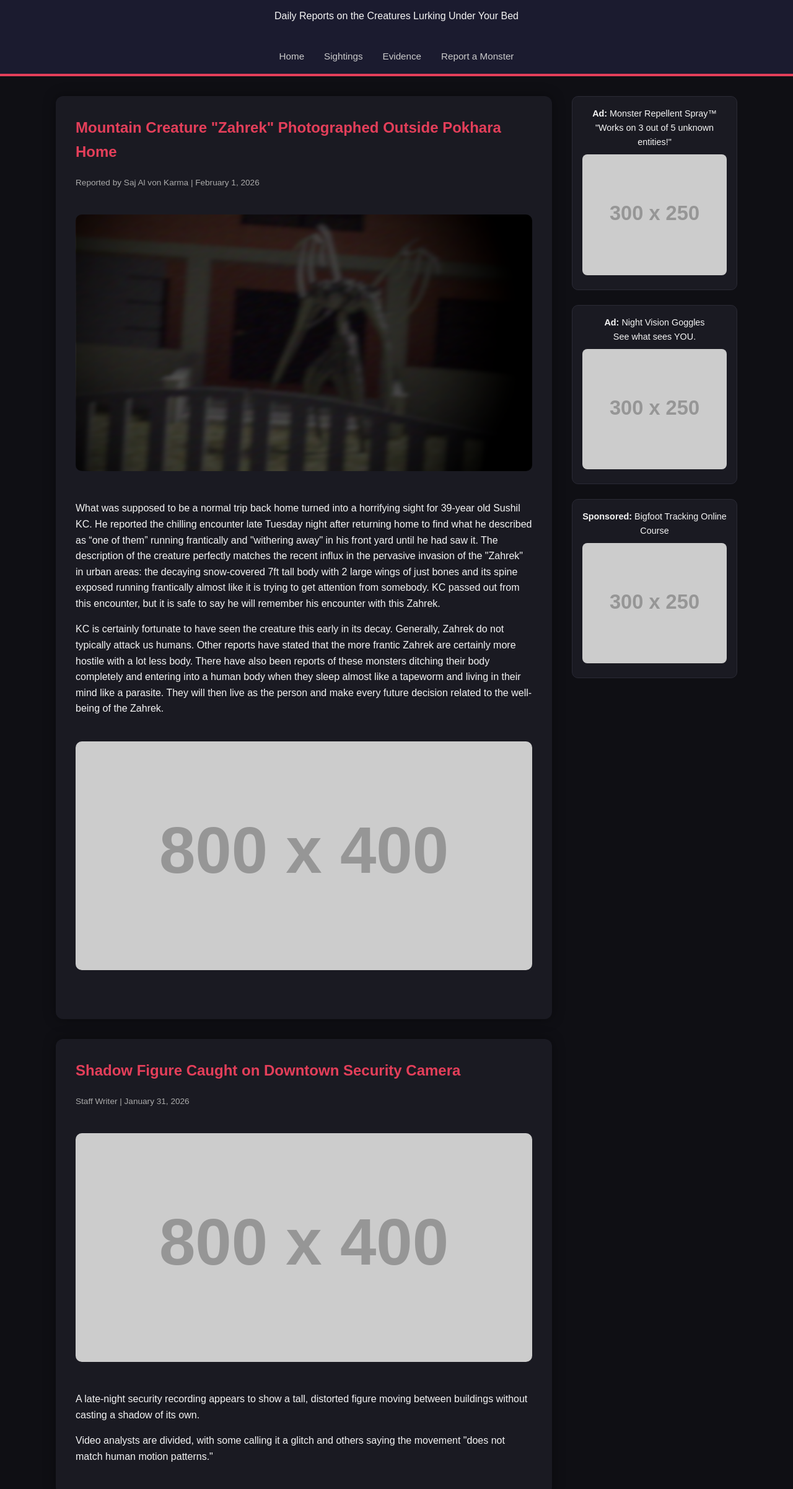
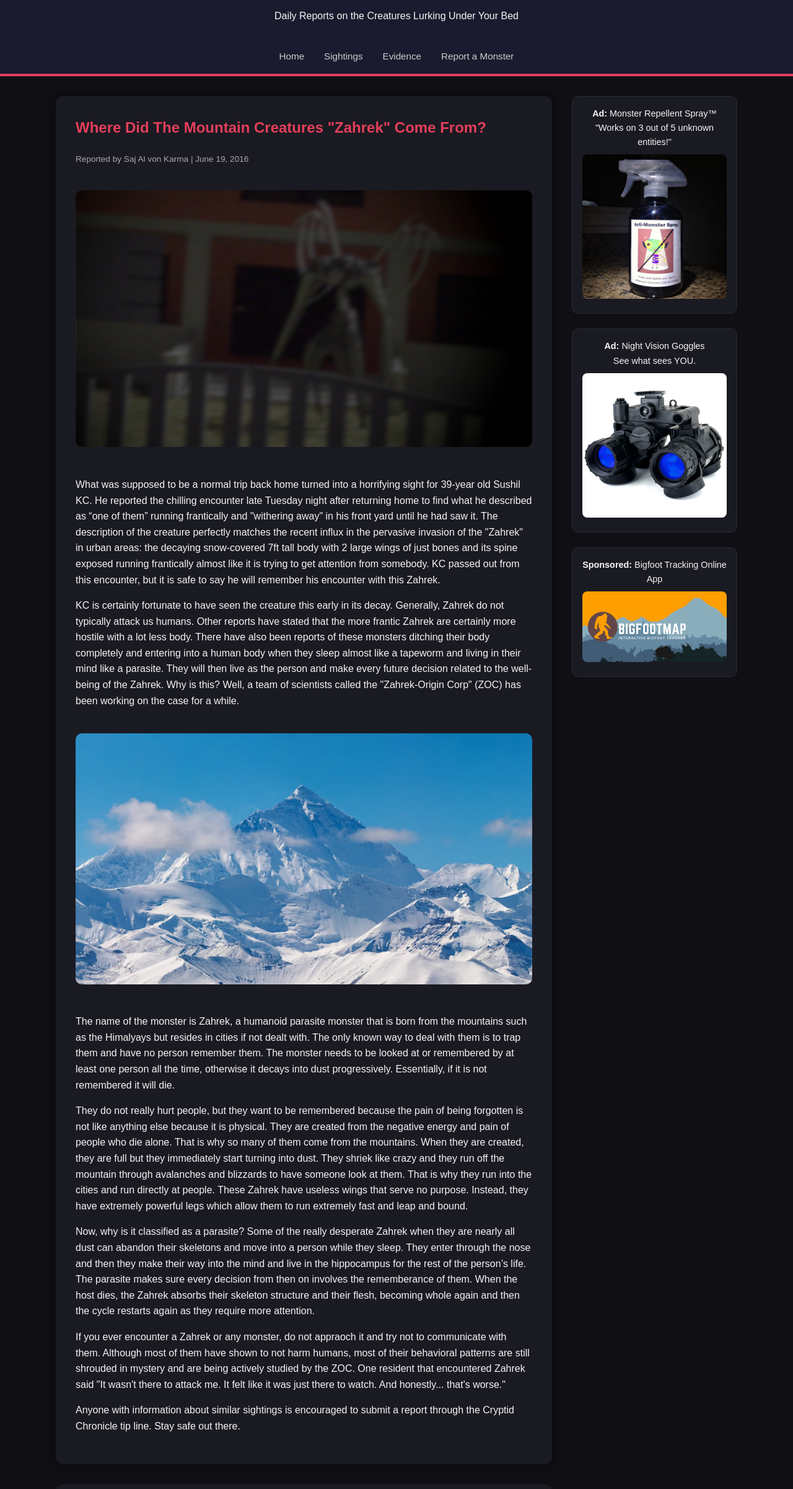
Before and after one commit to kurasekuwa/cryptid-chronicle, a plain HTML site: page index.html in a window 1280 px wide. Shown: the part 129-2531 px from the top of the page at 62% size. Drawn offline with Linux system fonts and the light colour scheme; placeholder pictures from the web are drawn by us.

Commit message:
Update index.html

```diff
--- a/index.html
+++ b/index.html
@@ -25,8 +25,8 @@
     <main>
       <!-- MAIN ARTICLE (DONT MOVE THIS IN ORDER) -->
       <article>
-        <h2>Mountain Creature "Zahrek" Photographed Outside Pokhara Home</h2>
-        <div class="byline">Reported by Saj Al von Karma | February 1, 2026</div>
+        <h2>Where Did The Mountain Creatures "Zahrek" Come From?</h2>
+        <div class="byline">Reported by Saj Al von Karma | June 19, 2016</div>
 
         <img src="monster_sighting.png" alt="Zahrek Image I Made">
 
@@ -35,37 +35,34 @@
         </p>
 
         <p>
-          KC is certainly fortunate to have seen the creature this early in its decay. Generally, Zahrek do not typically attack us humans. Other reports have stated that the more frantic Zahrek are certainly more hostile with a lot less body. There have also been reports of these monsters ditching their body completely and entering into a human body when they sleep almost like a tapeworm and living in their mind like a parasite. They will then live as the person and make every future decision related to the well-being of the Zahrek.
+          KC is certainly fortunate to have seen the creature this early in its decay. Generally, Zahrek do not typically attack us humans. Other reports have stated that the more frantic Zahrek are certainly more hostile with a lot less body. There have also been reports of these monsters ditching their body completely and entering into a human body when they sleep almost like a tapeworm and living in their mind like a parasite. They will then live as the person and make every future decision related to the well-being of the Zahrek. Why is this? Well, a team of scientists called the "Zahrek-Origin Corp" (ZOC) has been working on the case for a while.
         </p>
 
-        <img src="https://via.placeholder.com/800x400" alt="Image 2">
+        <img src="North-Face-Mount-Everest-Tibet-Autonomous-Region.png" alt="Image Of Himalays I found">
 
         <p>
 
+          The name of the monster is Zahrek, a humanoid parasite monster that is born from the mountains such as the Himalyays but resides in cities if not dealt with. The only known way to deal with them is to trap them and have no person remember them. The monster needs to be looked at or remembered by at least one person all the time, otherwise it decays into dust progressively. Essentially, if it is not remembered it will die.
+
+        </p>
+        <p>
+          They do not really hurt people, but they want to be remembered because the pain of being forgotten is not like anything else because it is physical. They are created from the negative energy and pain of people who die alone. That is why so many of them come from the mountains. When they are created, they are full but they immediately start turning into dust. They shriek like crazy and they run off the mountain through avalanches and blizzards to have someone look at them. That is why they run into the cities and run directly at people. These Zahrek have useless wings that serve no purpose. Instead, they have extremely powerful legs which allow them to run extremely fast and leap and bound.
         </p>
 
         <p>
+          Now, why is it classified as a parasite? Some of the really desperate Zahrek when they are nearly all dust can abandon their skeletons and move into a person while they sleep. They enter through the nose and then they make their way into the mind and live in the hippocampus for the rest of the person’s life. The parasite makes sure every decision from then on involves the rememberance of them. When the host dies, the Zahrek absorbs their skeleton structure and their flesh, becoming whole again and then the cycle restarts again as they require more attention.
+        </p>
 
+        <p>
+          If you ever encounter a Zahrek or any monster, do not appraoch it and try not to communicate with them. Although most of them have shown to not harm humans, most of their behavioral patterns are still shrouded in mystery and are being actively studied by the ZOC. One resident that encountered Zahrek said "It wasn't there to attack me. It felt like it was just there to watch. And honestly... that's worse."
+        </p>
+
+        <p>
+           Anyone with information about similar sightings is encouraged to submit a report through the Cryptid Chronicle tip line. Stay safe out there.
         </p>
       </article>
 
-      <!-- SECOND ARTICLE -->
-      <article>
-        <h2>Shadow Figure Caught on Downtown Security Camera</h2>
-        <div class="byline">Staff Writer | January 31, 2026</div>
-
-        <img src="https://via.placeholder.com/800x400" alt="Security camera still">
-
-        <p>
-          A late-night security recording appears to show a tall, distorted figure moving between buildings without casting a shadow of its own.
-        </p>
-
-        <p>
-          Video analysts are divided, with some calling it a glitch and others saying the movement "does not match human motion patterns."
-        </p>
-      </article>
-
-      <!-- REPORT FORM -->
+      <!-- REPORTING (USELSS BUT FOR FUN) -->
       <div id="report" class="report-box">
         <h3>Report a Monster Sighting</h3>
         <p>Seen something strange? Send us your report.</p>
@@ -78,35 +75,65 @@
 
           <label>Description</label>
           <textarea rows="5" placeholder="What did you see?"></textarea>
-
+         <!-- useless ahh button -->
           <button type="submit">Submit Report</button>
         </form>
       </div>
     </main>
 
-    <!-- SIDEBAR WITH FAKE ADS -->
+    <!-- add sidebar (taken from w3 schools) -->
     <aside>
       <div class="ad">
         <strong>Ad:</strong> Monster Repellent Spray™<br>
         "Works on 3 out of 5 unknown entities!"
-        <img src="https://via.placeholder.com/300x250" alt="Ad image">
+        <img src="monster-repellant.png" alt="monster repeller">
       </div>
 
       <div class="ad">
         <strong>Ad:</strong> Night Vision Goggles<br>
         See what sees YOU.
-        <img src="https://via.placeholder.com/300x250" alt="Ad image">
+        <img src="ALPHA_1__87966.jpg" alt="night vision">
       </div>
 
       <div class="ad">
-        <strong>Sponsored:</strong> Bigfoot Tracking Online Course
-        <img src="https://via.placeholder.com/300x250" alt="Ad image">
+        <strong>Sponsored:</strong> Bigfoot Tracking Online App
+        <img src="bigfoot.png" alt="bigfoot">
       </div>
     </aside>
   </div>
 
   <footer>
-    &copy; 2026 Cryptid Chronicle | This is a fictional news site for creative projects
+    &copy; 2026 Cryptid Chronicle | Made By Sajal Karna Just For This Project
   </footer>
+
+  <!-- popup html thingy (code taken from W3 schools) -->
+  <div id="popupModal" class="modal">
+  <div class="modal-content">
+  <span class="close-btn" onclick="closeModal()">&times;</span>
+  <h3>i dont feel like making this multiple pages</h3>
+  <img src="sad-miku-by-みらつ-v0-64naybvipkpe1.png" alt="Funny image">
+  </div>
+  </div>
+
+
+  <script>
+  function openModal() {
+  document.getElementById('popupModal').style.display = 'flex';
+  }
+
+
+  function closeModal() {
+  document.getElementById('popupModal').style.display = 'none';
+  }
+
+
+  window.onclick = function(event) {
+  const modal = document.getElementById('popupModal');
+  if (event.target === modal) {
+  modal.style.display = 'none';
+  }
+  }
+  </script>
 </body>
+
 </html>
```
